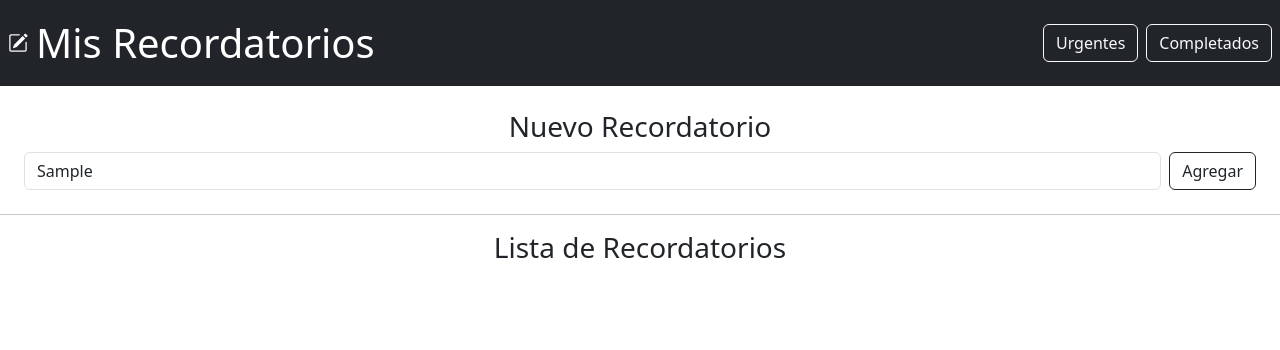
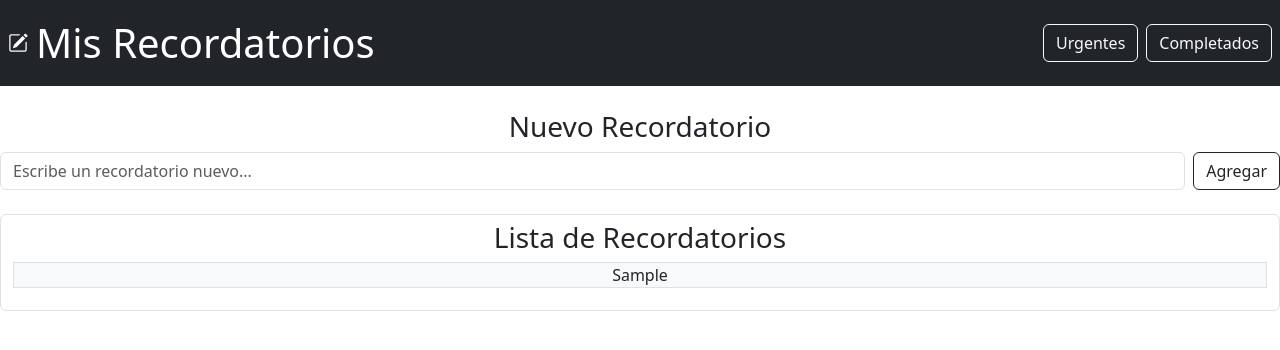
Before and after one commit to anarrdev/recordatorio, a React (Vite) app: page / in a window 1280 px wide. Both pictures are taken after typing "Sample" into the empty fields and a click on the button "Agregar". Shown: the top 350 px of the page. Built offline with nearby package versions, Linux system fonts and the light colour scheme.

Commit message:
limpieza del input luego de agregar

```diff
--- a/src/App.jsx
+++ b/src/App.jsx
@@ -13,10 +13,15 @@ function App() {
 
 
   //RECORDATORIOS
-  const [reminder, setReminder] = useState([]) //Estado inicial de la lista de Recordatorios
+  const [reminders, setReminders] = useState([]) //Estado inicial de la lista de Recordatorios
 
   const addTask = () => { //Funcion que agrega la tarea a la lista de recordatorios
-    setReminder([...reminder, task])
+    if(!task || !task.task){
+      alert('No ha escrito ninguna tarea')
+      return
+    }
+    setReminders([...reminders, task])
+    setTask(null)
   }
 
 
@@ -61,7 +66,7 @@ function App() {
 
 
       {/* SECCION: AGREGAR NUEVA TAREA */}
-      <div className='m-4'>
+      <div className='mt-4'>
         <h3>Nuevo Recordatorio</h3>
 
         <div className='d-flex justify-content-center gap-2'>
@@ -69,18 +74,28 @@ function App() {
           <input type="text"
             className='form-control'
             placeholder='Escribe un recordatorio nuevo...'
+            value={task ? task.task : ''}
             onChange={(evt) => actTask('task', evt.target.value)} />
 
-          <button className='btn btn-outline-dark'>Agregar</button>
+          <button className='btn btn-outline-dark' onClick={addTask}>Agregar</button>
         </div>
 
       </div>
-      <hr />
 
 
       {/* SECCION: LISTA DE RECORDATORIOS */}
-      <div>
+        <div className='mt-4'>
+      <div className='form-control'>
         <h3>Lista de Recordatorios</h3>
+        {
+          reminders.map((i, index)=>(
+            <div key={index}>
+              <p className='border bg-light'>{i.task}</p>
+            </div>
+          ))
+        }
+      </div>
+
       </div>
 
     </div>
```
